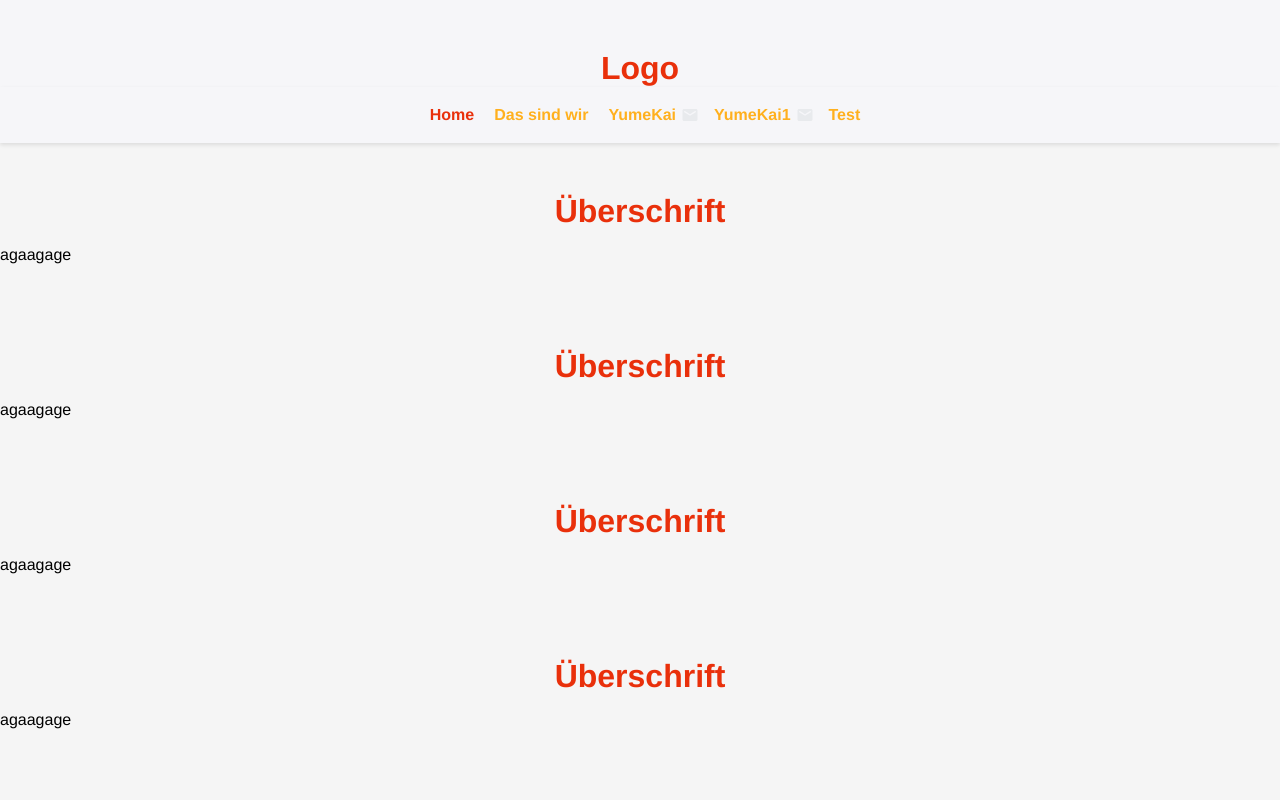
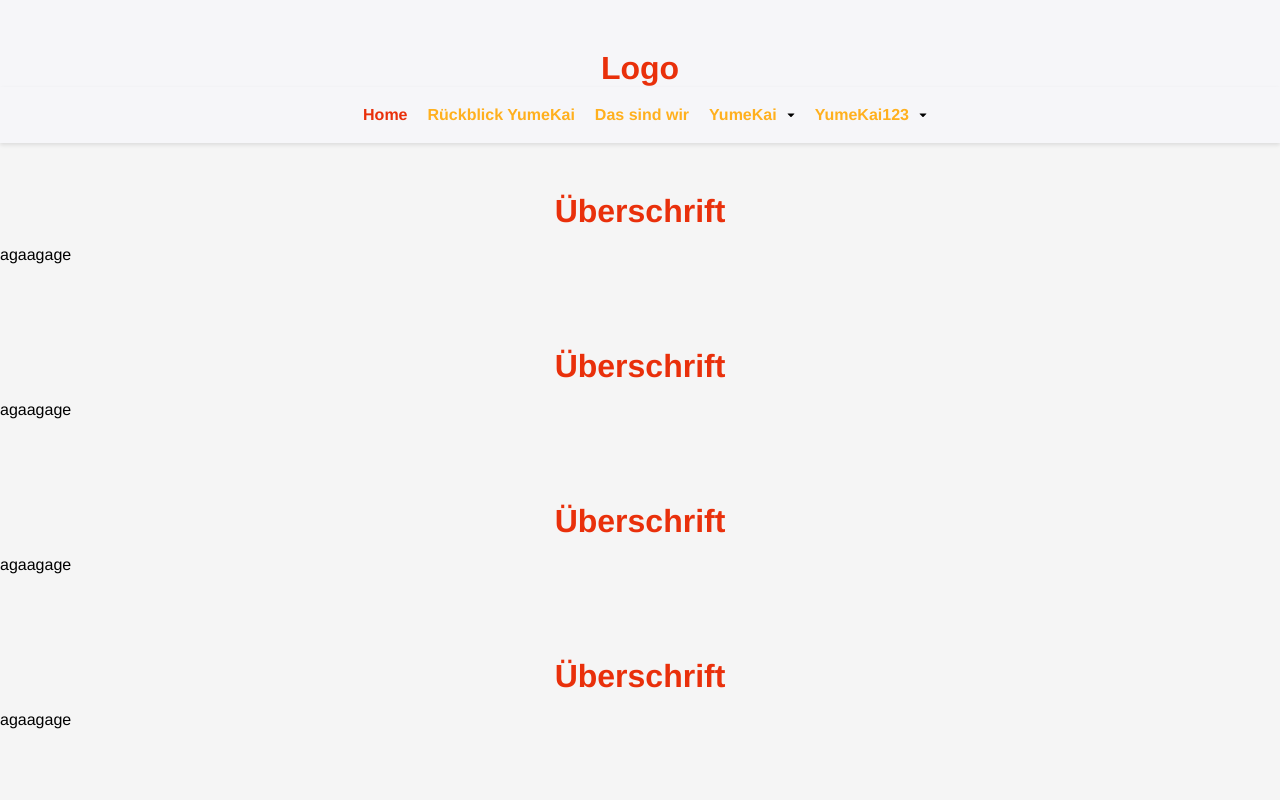
Before and after one commit to onemanwenttomow/testing1234, a Next.js app: page / in a window 1280 px wide. Shown: the top 800 px of the page. Built offline with nearby package versions, Linux system fonts and the light colour scheme.

Commit message:
add menu icons

```diff
--- a/src/components/menu/PageHeader.js
+++ b/src/components/menu/PageHeader.js
@@ -5,10 +5,11 @@ import { useState, useEffect } from "react";
 
 // Import Icons
 import IconMenu from "/public/assets/icons/menu.svg";
-import IconArrow from "/public/assets/icons/email.svg";
+import IconArrowDown from "/public/assets/icons/arrow_drop_down.svg";
 
 const menuItems = [
   { name: "Home", path: "/" },
+  { name: "Rückblick YumeKai", path: "/yumekai-2024" },
   { name: "Das sind wir", path: "/this-is-us" },
   {
     name: "YumeKai",
@@ -19,14 +20,13 @@ const menuItems = [
     ],
   },
   {
-    name: "YumeKai1",
-    path: "/yumekai1",
+    name: "YumeKai123",
+    path: "/yumekai123",
     subItems: [
       { name: "Sub Item 3", path: "/yumekai/sub-item-3" },
       { name: "Sub Item 4", path: "/yumekai/sub-item-4" },
     ],
   },
-  { name: "Test", path: "/test" },
 ];
 
 const MenuLogoBackground = styled.div`
@@ -41,10 +41,14 @@ const StyledMenu = styled.nav`
   display: flex;
   justify-content: center;
   align-items: center;
-  ${({ $backgroundcolor }) => $backgroundcolor == 1 && "box-shadow: 0 2px 4px rgba(0, 0, 0, 0.1)"};
+  ${({ $backgroundcolor }) => $backgroundcolor == 1 && `box-shadow: 0 2px 4px rgba(0, 0, 0, 0.1) `};
   background-color: ${({ $backgroundcolor }) =>
     $backgroundcolor == 1 ? "var(--background-color2)" : "transparent"};
   z-index: 500;
+
+  svg {
+    fill: var(--text-color);
+  }
 
   @media (max-width: 800px) {
     justify-content: flex-end;
@@ -69,6 +73,9 @@ const MenuLink = styled(Link)`
 `;
 
 const HamburgerIcon = styled.div`
+  position: fixed;
+  right: 10px;
+  top: 10px;
   display: none;
   @media (max-width: 800px) {
     display: block;
@@ -77,8 +84,8 @@ const HamburgerIcon = styled.div`
 `;
 
 const MobileMenu = styled.div`
-  position: absolute;
-  top: 56px;
+  position: fixed;
+  top: 50px;
   right: 0;
   width: 200px;
   background: var(--background-color2);
@@ -86,6 +93,7 @@ const MobileMenu = styled.div`
   z-index: 600;
   display: flex;
   flex-direction: column;
+  font-size: large;
 
   @media (min-width: 801px) {
     display: none;
@@ -211,7 +219,7 @@ export default function PageHeader({}) {
               </MenuLink>
               {item.subItems && (
                 <>
-                  <IconArrow style={{ cursor: "pointer" }} />
+                  <IconArrowDown style={{ cursor: "pointer" }} />
                   {openSubMenus[index] && (
                     <SubMenu onMouseLeave={() => closeSubMenu(index)}>
                       <br />
@@ -245,7 +253,7 @@ export default function PageHeader({}) {
                     {item.name}
                   </MenuLink>
                   {item.subItems && (
-                    <IconArrow
+                    <IconArrowDown
                       style={{ marginLeft: "5px", cursor: "pointer" }}
                       onClick={() => toggleSubMenu(index)}
                     />
```
Also changed, not shown: public/assets/icons/arrow_drop_down.svg (added), public/assets/icons/arrow_drop_up.svg (added).
